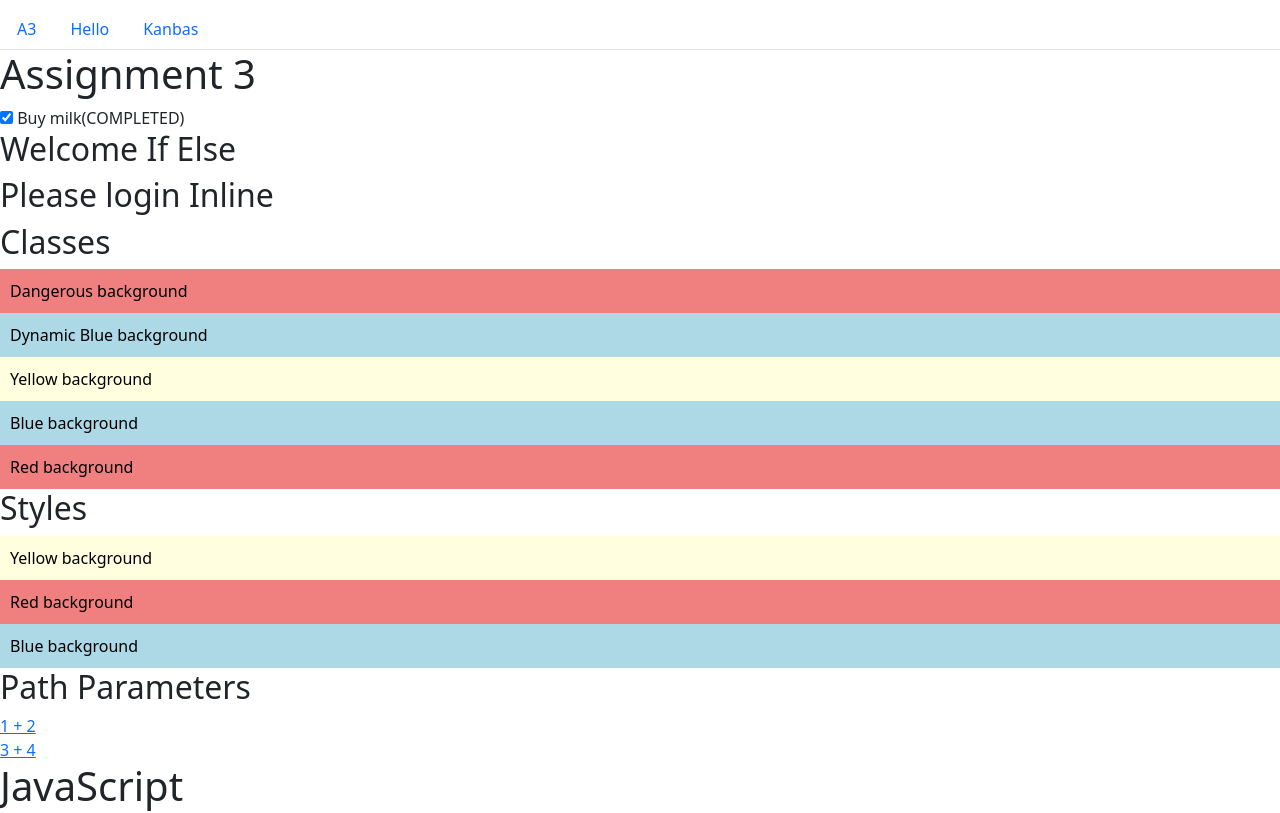
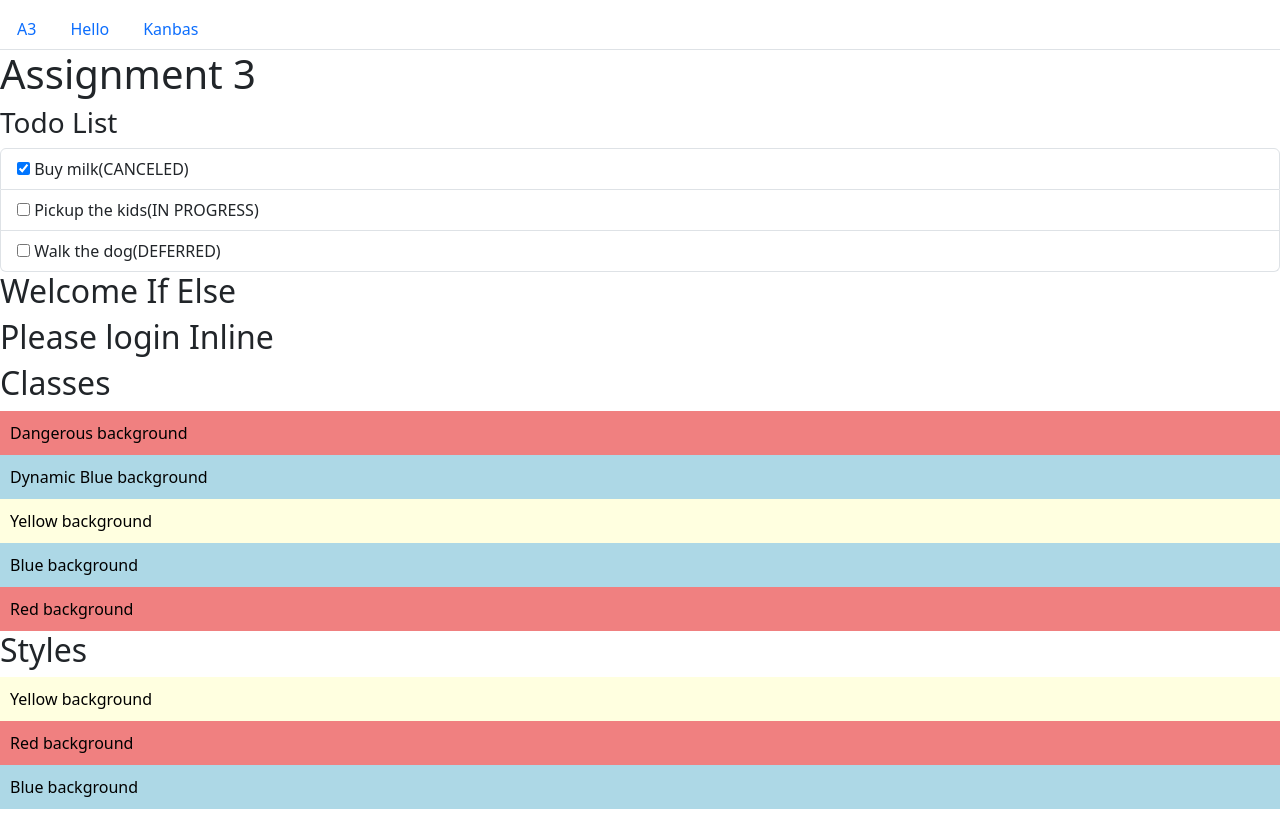
Before and after one commit to Wenqing-Wu/kanbas-react-web-app, a React (Create React App) app: page /#/Labs in a window 1280 px wide. Shown: the top 813 px of the page. Built offline with nearby package versions, Linux system fonts and the light colour scheme.

Commit message:
add todoList

```diff
--- a/src/Labs/a3/index.js
+++ b/src/Labs/a3/index.js
@@ -4,14 +4,13 @@ import Classes from "./Classes";
 import Styles from "./Styles";
 import ConditionalOutput from "./ConditionalOutput";
 import TodoItem from "./todos/TodoItem";
-import todos from "./todos.json";
 import TodoList from "./todos/TodoList";
 
 function Assignment3() {
   return (
     <div>
       <h1>Assignment 3</h1>
-      <TodoItem />
+      <TodoList />
       <ConditionalOutput />
       <Classes />
       <Styles />
```
